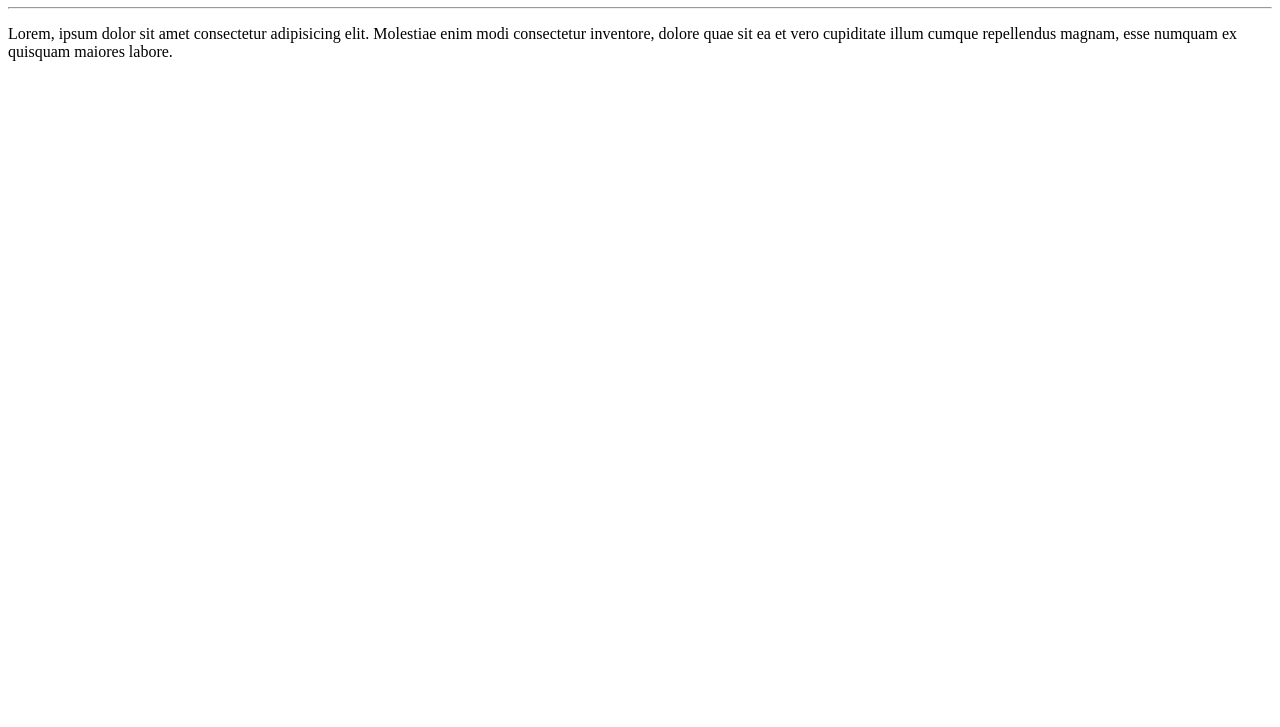
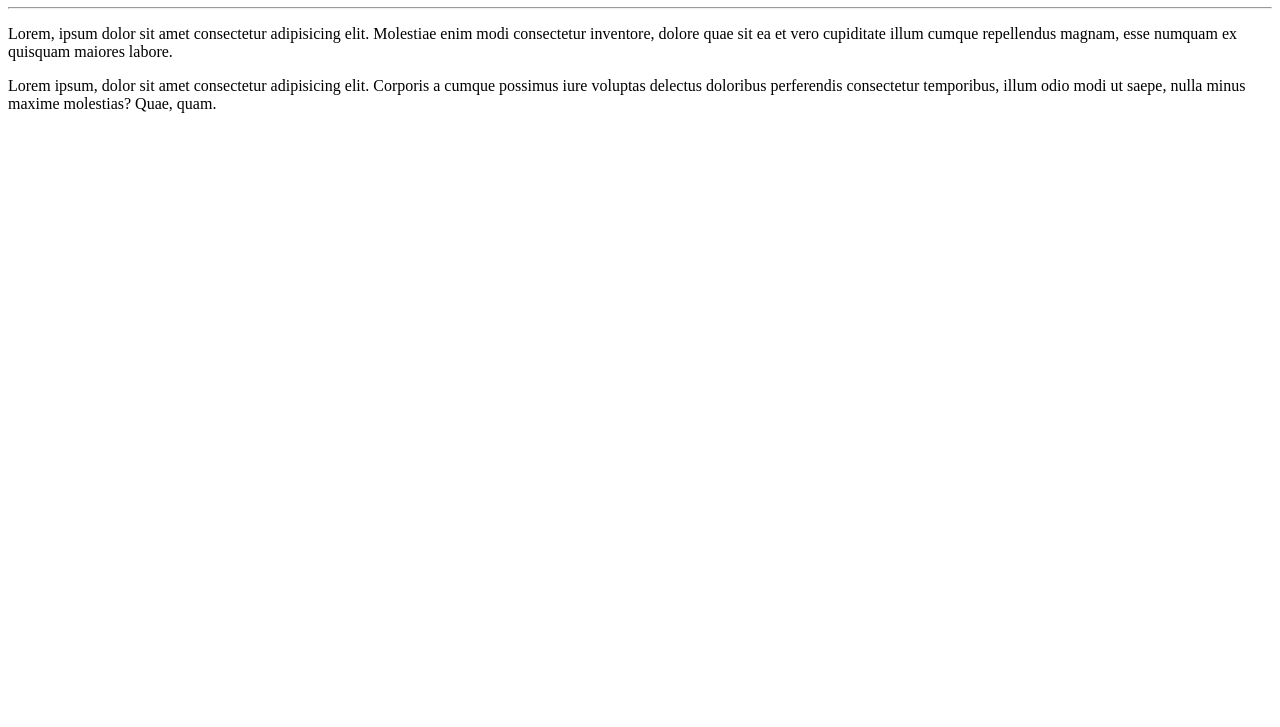
Before and after one commit to letiziapsilva/AprendendoGit, a plain HTML site: page site-ex/index.html in a window 1280 px wide. Shown: the part 73-800 px from the top of the page. Drawn offline with Linux system fonts and the light colour scheme.

Commit message:
Adicionei um parágrafo

```diff
--- a/site-ex/index.html
+++ b/site-ex/index.html
@@ -9,5 +9,6 @@
     <h1>Olá, Mundo!</h1>
     <hr>
     <p>Lorem, ipsum dolor sit amet consectetur adipisicing elit. Molestiae enim modi consectetur inventore, dolore quae sit ea et vero cupiditate illum cumque repellendus magnam, esse numquam ex quisquam maiores labore.</p>
+    <p>Lorem ipsum, dolor sit amet consectetur adipisicing elit. Corporis a cumque possimus iure voluptas delectus doloribus perferendis consectetur temporibus, illum odio modi ut saepe, nulla minus maxime molestias? Quae, quam.</p>
 </body>
 </html>
```
